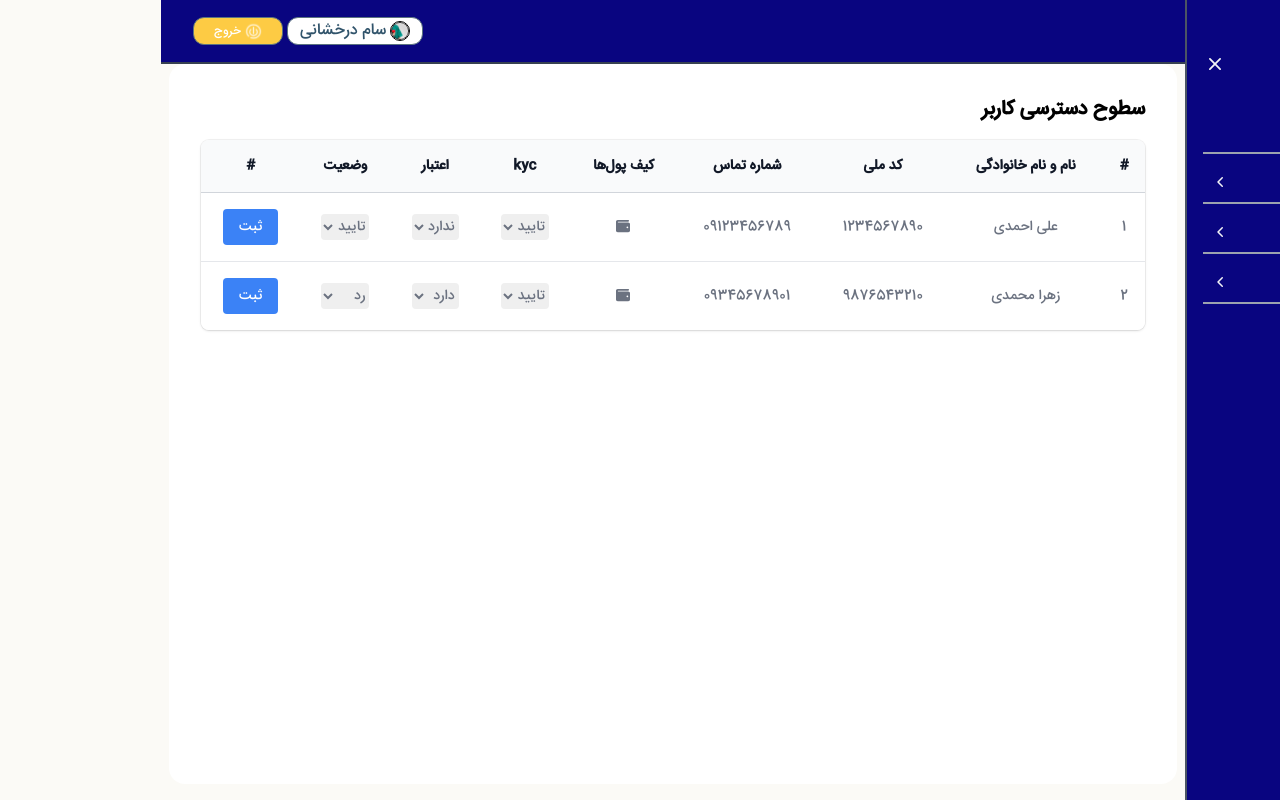
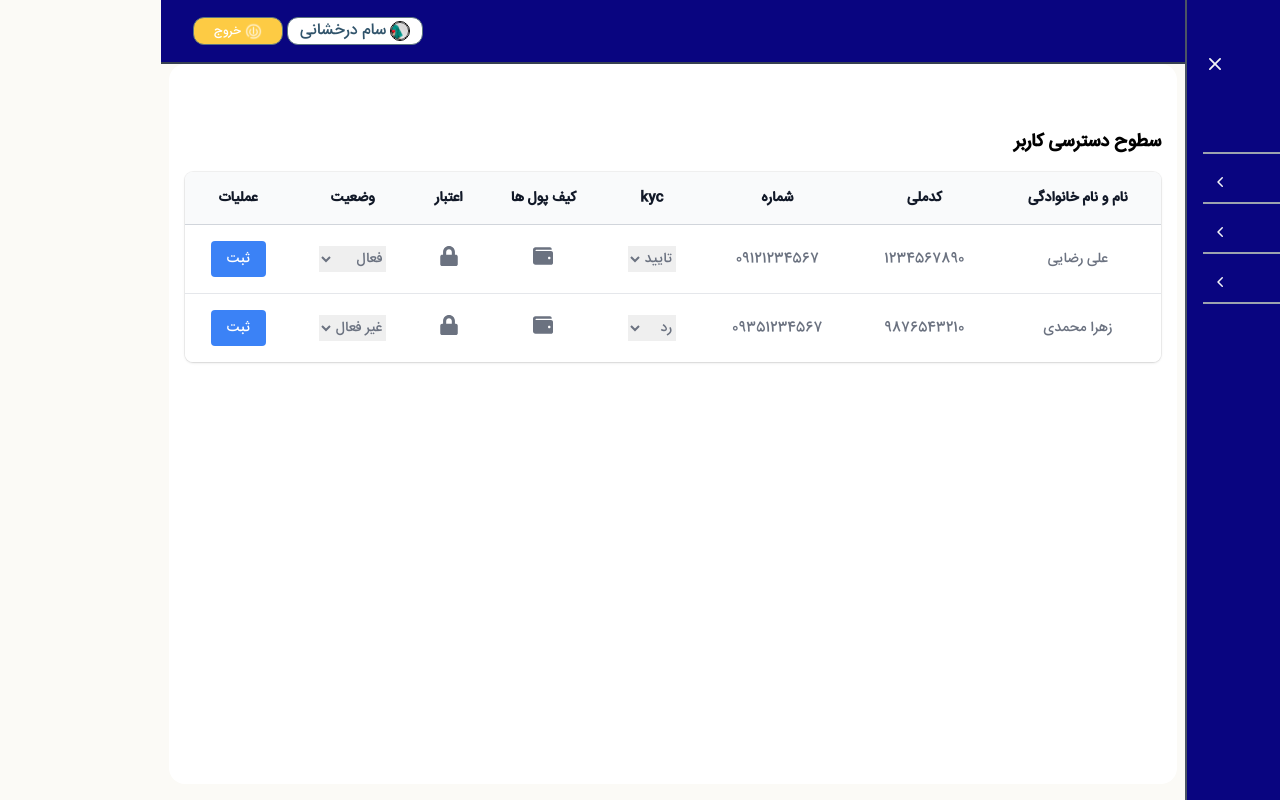
Before and after one commit to hidarshoja/crupto_panel_admin, a React (Vite) app: page /user/accesslevels in a window 1280 px wide. Built offline with nearby package versions, Linux system fonts and the light colour scheme.

Commit message:
edit-user

```diff
--- a/src/components/Api/TableAccessLevels.jsx
+++ b/src/components/Api/TableAccessLevels.jsx
@@ -2,6 +2,7 @@ import { useState } from 'react';
 import Modal from './Modal';
 import LicenseModal from './LicenseModal';
 import { FaWallet, FaLock } from "react-icons/fa";
+
 
 const TableAccessLevels = () => {
   const initialData = [
--- a/src/pages/Accounting.jsx
+++ b/src/pages/Accounting.jsx
@@ -24,7 +24,6 @@ export default function Accounting() {
   const handleSelectChange = (event) => {
     setSelectedValue(event.target.value);
   };
-
   const [filters, setFilters] = useState({});
   const [filteredData, setFilteredData] = useState([]);
   const handleExportExcel = async () => {
--- a/src/pages/KycUser.jsx
+++ b/src/pages/KycUser.jsx
@@ -1,8 +1,14 @@
-import  { useState } from "react";
+import { useState } from "react";
 import axios from "axios";
 import { toast } from "react-hot-toast";
+import { AiFillPicture } from "react-icons/ai";
+import { Link } from "react-router-dom";
+import { FaWallet } from "react-icons/fa";
 
 export default function KycUser() {
+  const [isModalOpen, setIsModalOpen] = useState(false);
+  const [formData, setFormData] = useState({ wallets: [] });
+
   const initialData = [
     {
       id: 1,
@@ -10,8 +16,9 @@ export default function KycUser() {
       nationalCode: "1234567890",
       birthDate: "1370/01/01",
       phone: "09123456789",
-      image: "/img/digital.png",
-      status: 2, // تایید
+      link: "/download",
+      status: 2,
+      wallet: [],
     },
     {
       id: 2,
@@ -19,60 +26,50 @@ export default function KycUser() {
       nationalCode: "9876543210",
       birthDate: "1375/02/15",
       phone: "09345678901",
-      image: "/img/bit.png",
-      status: 1, // رد
+      link: "/download",
+      status: 1,
+      wallet: [],
     },
   ];
 
   const [data, setData] = useState(initialData);
 
+  const openModal = () => setIsModalOpen(true);
+  const closeModal = () => setIsModalOpen(false);
 
-
-
-  const handleChangeStatus = async (id, newStatus) => {
+  const handleChangeStatus = (id, newStatus) => {
     setData((prevData) =>
       prevData.map((item) =>
         item.id === id ? { ...item, status: Number(newStatus) } : item
       )
     );
-    // ارسال با کلیک بری روی سلکت
-    // try {
-    //   const response = await axios.get(
-    //     `https://jsonplaceholder.org/posts?id=${id}&status=${newStatus}`
-    //   );
-    //   console.log("Response:", response.data);
-    // } catch (error) {
-    //   console.error("Error sending request:", error);
-    // }
   };
 
-// ارسال بصورت گروهی
+  const handleCheckboxChange = (wallet) => {
+    setFormData((prevData) => {
+      const updatedWallets = prevData.wallets.includes(wallet)
+        ? prevData.wallets.filter((w) => w !== wallet)
+        : [...prevData.wallets, wallet];
+      return { ...prevData, wallets: updatedWallets };
+    });
+  };
+
   const handleSubmit = async () => {
     try {
-      const response = await axios.post("https://jsonplaceholder.org/posts", data);
-      console.log("Response:", response.data);
+      const response = await axios.post(
+        "https://jsonplaceholder.org/posts",
+        data
+      );
       toast.success("داده‌ها با موفقیت ثبت شدند");
     } catch (error) {
       toast.error("خطا در ارسال داده‌ها");
-      console.error("Error sending data:", error);
     }
   };
-
 
   const handleReset = () => {
     setData(initialData);
     toast("تغییرات لغو شدند");
   };
-
-  const tableHeaders = [
-    "#",
-    "نام و نام خانوادگی",
-    "کد ملی",
-    "تاریخ تولد",
-    "شماره تماس",
-    "تصاویر",
-    "وضعیت",
-  ];
 
   return (
     <div className="p-4">
@@ -81,46 +78,54 @@ export default function KycUser() {
         <table className="min-w-full divide-y divide-gray-300">
           <thead className="bg-gray-50">
             <tr>
-              {tableHeaders.map((header, index) => (
-                <th
-                  key={index}
-                  className="px-3 py-4 text-center text-sm font-semibold text-gray-900"
-                >
-                  {header}
+              <th className="px-3 py-4 text-center text-sm font-semibold">#</th>
+              <th className="px-3 py-4 text-center text-sm font-semibold">
+                نام و نام خانوادگی
               </th>
-              ))}
+              <th className="px-3 py-4 text-center text-sm font-semibold">
+                کد ملی
+              </th>
+              <th className="px-3 py-4 text-center text-sm font-semibold">
+                تاریخ تولد
+              </th>
+              <th className="px-3 py-4 text-center text-sm font-semibold">
+                شماره تماس
+              </th>
+              <th className="px-3 py-4 text-center text-sm font-semibold">
+                تصاویر
+              </th>
+              <th className="px-3 py-4 text-center text-sm font-semibold">
+                کیف پول
+              </th>
+              <th className="px-3 py-4 text-center text-sm font-semibold">
+                وضعیت
+              </th>
             </tr>
           </thead>
           <tbody className="divide-y divide-gray-200 bg-white">
             {data.map((user) => (
               <tr key={user.id}>
-                <td className="px-3 py-4 text-sm text-gray-500 text-center">
-                  {user.id}
+                <td className="px-3 py-4 text-center">{user.id}</td>
+                <td className="px-3 py-4 text-center">{user.fullName}</td>
+                <td className="px-3 py-4 text-center">{user.nationalCode}</td>
+                <td className="px-3 py-4 text-center">{user.birthDate}</td>
+                <td className="px-3 py-4 text-center">{user.phone}</td>
+                <td className="px-3 py-4 text-center">
+                  <Link to={user.link}>
+                    <AiFillPicture size={20} />
+                  </Link>
                 </td>
-                <td className="px-3 py-4 text-sm text-gray-500 text-center">
-                  {user.fullName}
+                <td className="px-3 py-4 text-center">
+                  <button onClick={openModal}>
+                    <FaWallet size={20} />
+                  </button>
                 </td>
-                <td className="px-3 py-4 text-sm text-gray-500 text-center">
-                  {user.nationalCode}
-                </td>
-                <td className="px-3 py-4 text-sm text-gray-500 text-center">
-                  {user.birthDate}
-                </td>
-                <td className="px-3 py-4 text-sm text-gray-500 text-center">
-                  {user.phone}
-                </td>
-                <td className="px-3 py-4 text-sm text-gray-500 text-center">
-                  <img
-                    src={user.image}
-                    alt="user"
-                    className="w-8 h-8 rounded-full mx-auto"
-                  />
-                </td>
-                <td className="px-3 py-4 text-sm text-gray-500 text-center">
+                <td className="px-3 py-4 text-center">
                   <select
                     value={user.status}
-                    onChange={(e) => handleChangeStatus(user.id, e.target.value)}
-                    className="border-gray-300 rounded"
+                    onChange={(e) =>
+                      handleChangeStatus(user.id, e.target.value)
+                    }
                   >
                     <option value={2}>تایید</option>
                     <option value={1}>رد</option>
@@ -131,20 +136,50 @@ export default function KycUser() {
           </tbody>
         </table>
       </div>
-      <div className="flex justify-end mt-4 gap-4">
+
+      {isModalOpen && (
+        <div className="fixed inset-0 flex items-center justify-center bg-black bg-opacity-50 z-50">
+          <div className="bg-white p-6 rounded-lg shadow-lg w-full max-w-md">
+            <h2 className="text-xl font-semibold mb-4 text-center">
+              انتخاب کیف پول
+            </h2>
+            <div className="grid grid-cols-2 gap-4">
+              {[
+                "کیف ریال",
+                "کیف تتر",
+                "کیف ارزی",
+                "کیف بیت کوین",
+                "کیف دلار",
+                "کیف پرفکت مانی",
+                "کیف وب مانی",
+              ].map((wallet) => (
+                <label key={wallet} className="flex items-center space-x-2">
+                  <input
+                    type="checkbox"
+                    checked={formData.wallets.includes(wallet)}
+                    onChange={() => handleCheckboxChange(wallet)}
+                  />
+                  <span>{wallet}</span>
+                </label>
+              ))}
+            </div>
+            <div className="flex justify-between mt-6">
               <button
-          onClick={handleReset}
-          className="bg-gray-500 text-white px-4 py-2 rounded hover:bg-gray-600"
+                className="bg-gray-300 py-2 px-4 rounded-lg"
+                onClick={closeModal}
               >
-          انصراف
+                بستن
               </button>
               <button
-          onClick={handleSubmit}
-          className="bg-blue-500 text-white px-4 py-2 rounded hover:bg-blue-600"
+                className="bg-blue-500 py-2 px-4 rounded-lg text-white"
+                onClick={closeModal}
               >
-          ثبت
+                ذخیره
               </button>
             </div>
           </div>
+        </div>
+      )}
+    </div>
   );
 }
--- a/src/pages/UserAccessLevels.jsx
+++ b/src/pages/UserAccessLevels.jsx
@@ -1,95 +1,105 @@
-import { useState } from "react";
-import axios from "axios";
-import { toast } from "react-hot-toast";
-import { FaWallet } from "react-icons/fa6";
+import { useState } from 'react';
+import Modal from './../components/Api/Modal';
+import LicenseModal from './../components/Api/LicenseModal';
+import { FaWallet, FaLock } from "react-icons/fa";
 
-export default function UserAccessLevels() {
+
+const UserAccessLevels = () => {
   const initialData = [
     {
       id: 1,
-      fullName: "علی احمدی",
-      nationalCode: "1234567890",
-      phone: "09123456789",
-      wallet: [],
-      kyc: 1,
-      Validity: 2,
-      status: 2,
+      fullName: 'علی رضایی',
+      phone: '09121234567',
+      nationalCode: '1234567890',
+      customerType: 'حقیقی',
+      wallet: 'کیف ریال',
+      permission: 'خرید',
+      access: 'فعال',
+
     },
     {
       id: 2,
-      fullName: "زهرا محمدی",
-      nationalCode: "9876543210",
-      phone: "09345678901",
-      wallet: [],
-      kyc: 1,
-      Validity: 1,
-      status: 1,
+      fullName: 'زهرا محمدی',
+      phone: '09351234567',
+      nationalCode: '9876543210',
+      kyc: 'رد',
+      wallet: 'کیف تتر',
+      permission: 'فروش',
+      access: 'غیر فعال',
     },
   ];
 
-  const options = [
-    { id: "gold", label: "Gold" },
-    { id: "sol", label: "Sol" },
-    { id: "tether", label: "تتر" },
-    { id: "rial", label: "ریال" },
-    { id: "btc", label: "BTC" },
-    { id: "eth", label: "ETH" },
-    { id: "dai", label: "DAI" },
+  const tableHeaders = [
+    'نام و نام خانوادگی',
+    'کدملی',
+    'شماره',
+    'kyc',
+    'کیف پول ها',
+    'اعتبار',
+    'وضعیت',
+    'عملیات',
   ];
 
   const [data, setData] = useState(initialData);
-  const [selectedUser, setSelectedUser] = useState(null);
+  const [isModalOpen, setIsModalOpen] = useState(false);
+  const [isModalOpen2, setIsModalOpen2] = useState(false);
+  const [formData, setFormData] = useState({
+    transaction: "100000",
+    exchange: "30000",
+    wallets : [],
+    access :"1",
+    kyc:"1"
 
-  // مدیریت تغییر کیف پول‌ها
-  const handleCheckboxChange = (userId, walletId) => {
-    setData((prevData) =>
-      prevData.map((user) =>
-        user.id === userId
-          ? {
-              ...user,
-              wallet: user.wallet.includes(walletId)
-                ? user.wallet.filter((id) => id !== walletId)
-                : [...user.wallet, walletId],
-            }
-          : user
-      )
+  });
+
+  const openModal = () => setIsModalOpen(true);
+  const closeModal = () => setIsModalOpen(false);
+  const openModal2 = () => setIsModalOpen2(true);
+  const closeModal2 = () => setIsModalOpen2(false);
+
+  const handleChange = (id, field, value) => {
+    const updatedData = data.map((item) =>
+      item.id === id ? { ...item, [field]: value } : item
     );
+    setData(updatedData);
   };
 
-  // ارسال اطلاعات کاربر با Axios
-  const handleSubmit = async (user) => {
-    try {
-      const response = await axios.post("https://jsonplaceholder.typicode.com/posts", user);
-      toast.success(`اطلاعات ${user.fullName} با موفقیت ثبت شد.`);
-      console.log("Response:", response.data);
-    } catch (error) {
-      toast.error(`خطا در ثبت اطلاعات ${user.fullName}.`);
-      console.error(error);
+  const handleFormSubmit = (id) => {
+    const updatedData = data.map((item) =>
+      item.id === id
+        ? {
+            ...item,
+            wallet: formData.wallets,
+            permission: formData.permission,
+            kyc: formData.kyc,
+            access: formData.access,
           }
+        : item
+    );
+    setData(updatedData);
+
+    console.log('Updated Data:', {
+      ...formData,
+      id,
+    });
   };
 
-  const tableHeaders = [
-    "#",
-    "نام و نام خانوادگی",
-    "کد ملی",
-    "شماره تماس",
-    "کیف پول‌ها",
-    "kyc",
-    "اعتبار",
-    "وضعیت",
-    "#",
-  ];
+
+
 
   return (
-    <div className="p-4">
-      <h1 className="text-xl font-bold mb-4">سطوح دسترسی کاربر</h1>
-      <div className="overflow-x-auto shadow ring-1 ring-black ring-opacity-5 sm:rounded-lg">
+    <div className="mt-8 flow-root">
+      <h1 className="text-lg font-bold mb-4 mt-4">سطوح دسترسی کاربر</h1>
+      <div className="-mx-4 -my-2 overflow-x-auto sm:-mx-6 lg:-mx-8">
+        <div className="inline-block min-w-full py-2 align-middle sm:px-6 lg:px-8">
+          <div className="overflow-hidden shadow ring-1 ring-black ring-opacity-5 sm:rounded-lg">
             <table className="min-w-full divide-y divide-gray-300">
               <thead className="bg-gray-50">
                 <tr>
                   {tableHeaders.map((header, index) => (
                     <th
                       key={index}
+                      scope="col"
                       className="px-3 py-4 text-center text-sm font-semibold text-gray-900"
                     >
                       {header}
@@ -98,86 +108,53 @@ export default function UserAccessLevels() {
                 </tr>
               </thead>
               <tbody className="divide-y divide-gray-200 bg-white">
-            {data.map((user) => (
-              <tr key={user.id}>
+                {data?.map((transaction) => (
+                  <tr key={transaction.id}>
                     <td className="px-3 py-4 text-sm text-gray-500 text-center">
-                  {user.id}
+                      {transaction.fullName}
                     </td>
                     <td className="px-3 py-4 text-sm text-gray-500 text-center">
-                  {user.fullName}
+                      {transaction.nationalCode}
                     </td>
                     <td className="px-3 py-4 text-sm text-gray-500 text-center">
-                  {user.nationalCode}
+                      {transaction.phone}
                     </td>
                     <td className="px-3 py-4 text-sm text-gray-500 text-center">
-                  {user.phone}
+                      <select
+                        value={transaction.kyc}
+                        onChange={(e) =>
+                          handleChange(transaction.id, 'kyc', e.target.value)
+                        }
+                      >
+                        <option value="تایید">تایید</option>
+                        <option value="رد">رد</option>
+                      </select>
                     </td>
-                <td className="text-sm text-gray-500 text-center">
-                  <button
-                    onClick={() => setSelectedUser(user)}
-                    className="p-1 text-sm"
-                  >
-                     <FaWallet />
+                    <td className="px-3 py-4 text-sm text-gray-500 text-center">
+                      <button className="cursor-pointer" onClick={openModal}>
+                        <FaWallet size={20} />
+                      </button>
+                    </td>
+                    <td className="px-3 py-4 text-sm text-gray-500 text-center">
+                      <button className="cursor-pointer" onClick={openModal2}>
+                        <FaLock size={20}/>
                       </button>
                     </td>
                     <td className="px-3 py-4 text-sm text-gray-500 text-center">
                       <select
-                    value={user.kyc}
+                        value={transaction.access}
                         onChange={(e) =>
-                      setData((prevData) =>
-                        prevData.map((u) =>
-                          u.id === user.id
-                            ? { ...u, kyc: Number(e.target.value) }
-                            : u
-                        )
-                      )
+                          handleChange(transaction.id, 'access', e.target.value)
                         }
-                    className="border-gray-300 rounded"
                       >
-                    <option value={2}>رد</option>
-                    <option value={1}>تایید</option>
-                  </select>
-                </td>
-                <td className="px-3 py-4 text-sm text-gray-500 text-center">
-                  <select
-                    value={user.Validity}
-                    onChange={(e) =>
-                      setData((prevData) =>
-                        prevData.map((u) =>
-                          u.id === user.id
-                            ? { ...u, Validity: Number(e.target.value) }
-                            : u
-                        )
-                      )
-                    }
-                    className="border-gray-300 rounded"
-                  >
-                    <option value={2}>ندارد</option>
-                    <option value={1}>دارد</option>
-                  </select>
-                </td>
-                <td className="px-3 py-4 text-sm text-gray-500 text-center">
-                  <select
-                    value={user.status}
-                    onChange={(e) =>
-                      setData((prevData) =>
-                        prevData.map((u) =>
-                          u.id === user.id
-                            ? { ...u, status: Number(e.target.value) }
-                            : u
-                        )
-                      )
-                    }
-                    className="border-gray-300 rounded"
-                  >
-                    <option value={2}>تایید</option>
-                    <option value={1}>رد</option>
+                        <option value="فعال">فعال</option>
+                        <option value="غیر فعال">غیر فعال</option>
                       </select>
                     </td>
                     <td className="px-3 py-4 text-sm text-gray-500 text-center">
                       <button
-                    onClick={() => handleSubmit(user)}
-                    className="bg-blue-500 text-white px-4 py-2 rounded hover:bg-blue-600"
+                       className="bg-blue-500 text-white px-4 py-2 rounded"
+                       onClick={() => handleFormSubmit(transaction.id)}
                        >
                         ثبت
                       </button>
@@ -187,40 +164,14 @@ export default function UserAccessLevels() {
               </tbody>
             </table>
           </div>
-      {selectedUser && (
-        <div className="fixed inset-0 flex items-center justify-center bg-black bg-opacity-50 z-50">
-          <div className="bg-white rounded shadow p-6 w-2/3 md:w-1/3">
-            <h2 className="text-lg font-semibold mb-4">
-              انتخاب کیف پول برای {selectedUser.fullName}
-            </h2>
-            {options.map((option) => (
-              <div key={option.id} className="flex gap-3 items-center mb-2">
-                <input
-                  type="checkbox"
-                  id={`${selectedUser.id}-${option.id}`}
-                  checked={
-                    data.find((user) => user.id === selectedUser.id)?.wallet.includes(option.id) ||
-                    false
-                  }
-                  onChange={() =>
-                    handleCheckboxChange(selectedUser.id, option.id)
-                  }
-                  className="mr-2"
-                />
-                <label htmlFor={`${selectedUser.id}-${option.id}`} className="text-sm">
-                  {option.label}
-                </label>
-              </div>
-            ))}
-            <button
-              onClick={() => setSelectedUser(null)}
-              className="mt-4 px-4 py-2 bg-red-500 text-white rounded hover:bg-red-600"
-            >
-              بستن
-            </button>
         </div>
       </div>
-      )}
+
+      {/* نمایش مدال */}
+      <Modal isOpen={isModalOpen} closeModal={closeModal} formData={formData} setFormData={setFormData} />
+      <LicenseModal isOpen2={isModalOpen2} closeModal2={closeModal2} formData={formData} setFormData={setFormData} />
     </div>
   );
-}
+};
+
+export default UserAccessLevels;
--- a/src/route.jsx
+++ b/src/route.jsx
@@ -28,6 +28,7 @@ import Notification from "./pages/BotTrade/Notification";
 import StatisticalViewBot from "./pages/BotTrade/StatisticalViewBot";
 import StreamViewTable from "./pages/BotTrade/StreamViewTable";
 import ChartSellApi from "./pages/chart-home-page/ChartSellApi";
+import DownloadPhoto from "./pages/DownloadPhoto";
 
 export const route = createBrowserRouter([
     {
@@ -57,6 +58,10 @@ export const route = createBrowserRouter([
             {
                 path: '/accessLevels',
                 element: <AccessLevels />
+            },
+            {
+                path :"/download",
+                element : <DownloadPhoto />
             },
             {
                 path: '/statistical',
```
Also changed, not shown: src/pages/AccountingUser.jsx (+36 -0 lines), src/pages/DownloadPhoto.jsx (added, +90 -0 lines), src/pages/UserDefinition.jsx (+46 -0 lines). Lines whose indentation alone changed are shown as unchanged.
